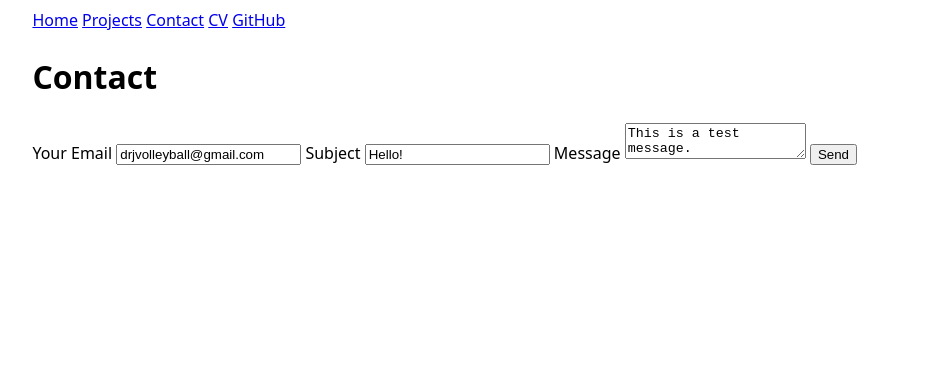
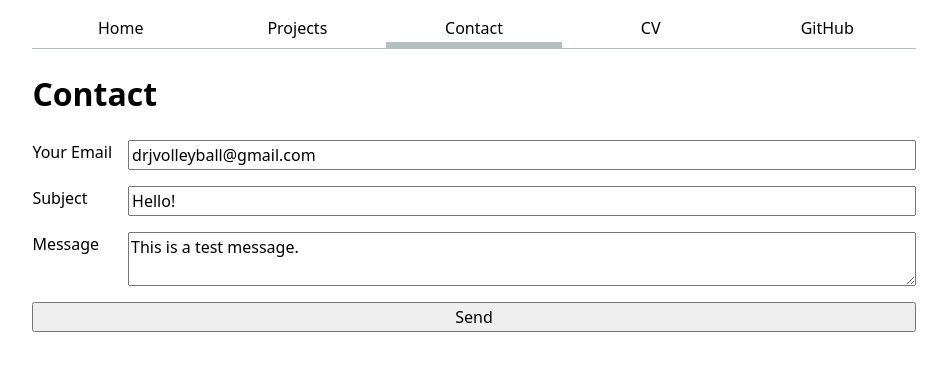
Before and after one commit to bigmacchung/portfolio, a plain HTML site: page contact/index.html in a window 1280 px wide. Shown: the whole page, without its empty margins (166-1113 px from the left). Drawn offline with Linux system fonts and the light colour scheme.

Commit message:
Style nav bar and contact form

```diff
--- a/contact/index.html
+++ b/contact/index.html
@@ -10,7 +10,7 @@
   <nav>
     <a href="/portfolio/">Home</a>
     <a href="/portfolio/projects/">Projects</a>
-    <a href="/portfolio/contact/">Contact</a>
+    <a href="/portfolio/contact/" class="current">Contact</a>
     <a href="/portfolio/cv/">CV</a>
     <a href="https://github.com/bigmacchung" target="_blank">GitHub</a>
   </nav>
--- a/style.css
+++ b/style.css
@@ -1,6 +1,56 @@
+html {
+  --color-accent: oklch(65% 50% 0);
+  accent-color: var(--color-accent);
+}
+
 body {
   font: 100%/1.5 system-ui;
   max-width: 100ch;
   margin-inline: max(1em, (100% - 100ch) / 2);
   padding: 0 1em;
 }
+
+nav {
+  display: flex;
+  margin-bottom: 1em;
+  border-bottom: 1px solid oklch(80% 3% 200);
+}
+
+nav a {
+  flex: 1;
+  text-decoration: none;
+  color: inherit;
+  text-align: center;
+  padding: 0.5em;
+}
+
+nav a.current {
+  border-bottom: 0.4em solid oklch(80% 3% 200);
+  padding-bottom: 0.1em;
+}
+
+nav a:hover {
+  border-bottom: 0.4em solid var(--color-accent);
+  padding-bottom: 0.1em;
+  background-color: oklch(from var(--color-accent) 95% 5% h);
+}
+
+input, textarea, button {
+  font: inherit;
+}
+
+form {
+  display: grid;
+  grid-template-columns: auto 1fr;
+  gap: 1em;
+}
+
+form label {
+  display: grid;
+  grid-template-columns: subgrid;
+  grid-column: 1 / -1;
+}
+
+form button {
+  grid-column: 1 / -1;
+}
```
Also changed, not shown: cv/index.html (+1 -1 lines), index.html (+1 -1 lines), projects/index.html (+1 -1 lines).
